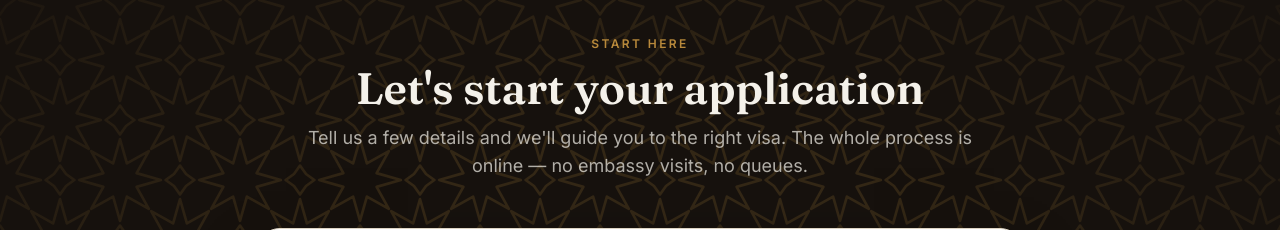
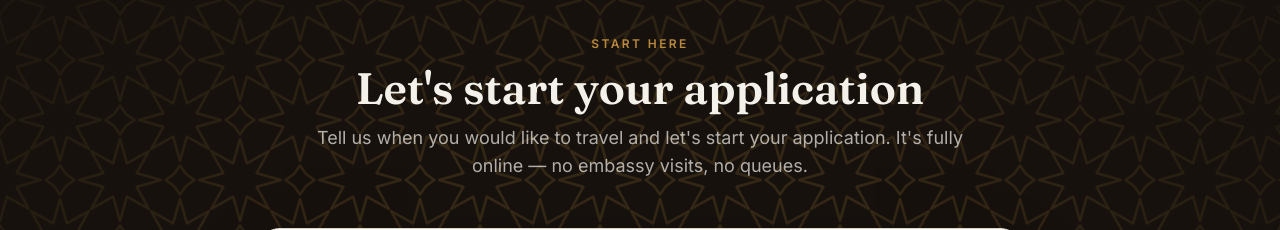
Before and after one commit to bvtonder1980-cmd/dubavisas, a Next.js app: page / in a window 1280 px wide. Shown: the part 1091-1321 px from the top of the page. Built offline with nearby package versions, Linux system fonts and the light colour scheme.

Commit message:
feat: update assist component to guide users with travel details
Co-authored-by: bvtonder1980-cmd <275993852+bvtonder1980-cmd@users.noreply.github.com>

```diff
--- a/components/assist.tsx
+++ b/components/assist.tsx
@@ -79,7 +79,7 @@ export function Assist() {
             Let&apos;s start your application
           </h2>
           <p className="text-pretty text-base leading-relaxed sm:text-lg" style={{ color: "rgba(244,241,234,0.7)" }}>
-            Tell us a few details and we&apos;ll guide you to the right visa. The whole process is online — no
+            Tell us when you would like to travel and let&apos;s start your application. It&apos;s fully online — no
             embassy visits, no queues.
           </p>
         </div>
```
